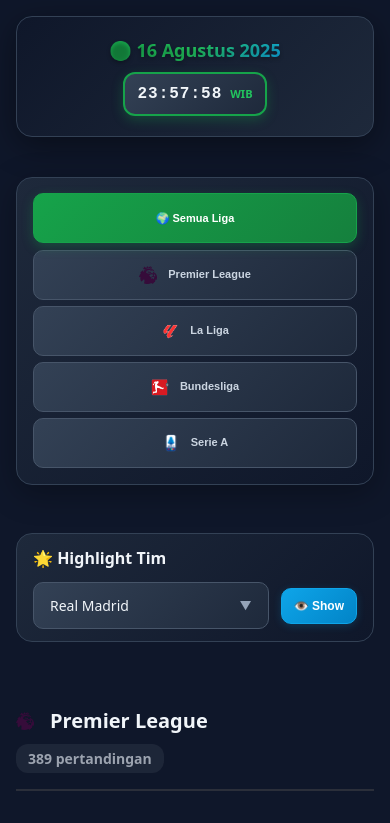
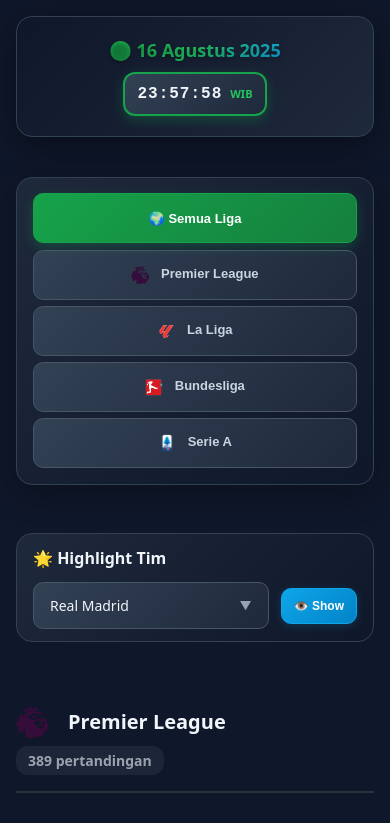
Before and after one commit to arqiarkaan/football-league-schedule, a React (Vite) app: page / in a window 390 px wide. Shown: the top 823 px of the page. Built offline with nearby package versions, Linux system fonts and the light colour scheme.

Commit message:
fix: ui improvement

```diff
--- a/src/App.css
+++ b/src/App.css
@@ -495,6 +495,13 @@
   vertical-align: middle;
 }
 
+/* Larger league logos in section headers */
+.league-title .league-logo {
+  width: 32px;
+  height: 32px;
+  margin-right: 12px;
+}
+
 /* League-specific colors - Subtle differentiation */
 .card.match.league-premier-league {
   border-left-color: var(--league-premier);
@@ -820,11 +827,11 @@
 .pagination-btn:hover:not(:disabled):not(.ellipsis) {
   background: linear-gradient(
     135deg,
-    var(--neutral-600) 0%,
-    var(--neutral-700) 100%
+    rgba(34, 197, 94, 0.2) 0%,
+    rgba(22, 163, 74, 0.3) 100%
   );
-  border-color: var(--neutral-500);
-  color: var(--text-primary);
+  border-color: var(--primary-green-light);
+  color: var(--primary-green-light);
   transform: translateY(-1px);
 }
 
@@ -1259,8 +1266,8 @@
   }
 
   .league-filter {
-    font-size: 11px;
-    padding: 8px 12px;
+    font-size: 13px;
+    padding: 10px 14px;
   }
 
   .pagination {
```
